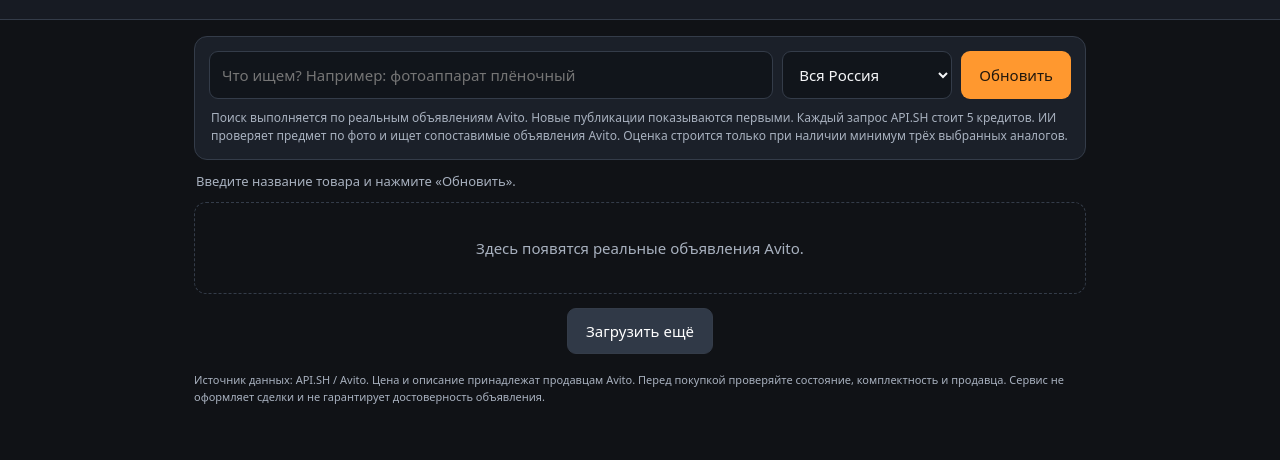
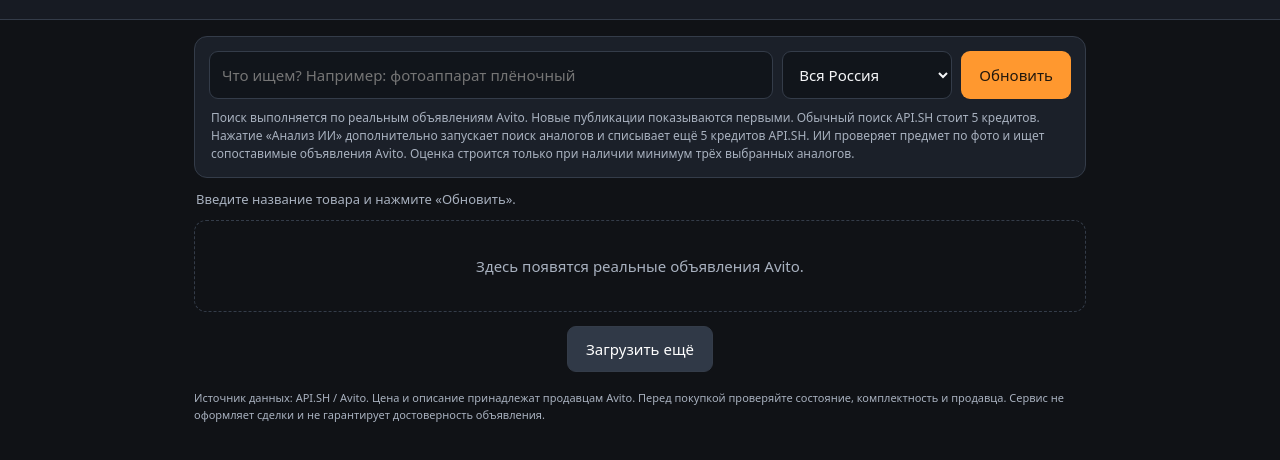
Before and after one commit to toobzero-tech/EP133-Mobile-Studio., a plain HTML site: page PRICE_RADAR/index.html in a window 1280 px wide. Shown: the part 84-544 px from the top of the page. Drawn offline with Linux system fonts and the light colour scheme.

Commit message:
Show the extra API.SH credit cost before starting AI comparison

```diff
--- a/PRICE_RADAR/index.html
+++ b/PRICE_RADAR/index.html
@@ -52,7 +52,7 @@ footer{font-size:11px;color:var(--muted);line-height:1.5;margin-top:18px}
     </select>
     <button id="refresh">Обновить</button>
   </div>
-  <p class="hint">Поиск выполняется по реальным объявлениям Avito. Новые публикации показываются первыми. Каждый запрос API.SH стоит 5 кредитов. ИИ проверяет предмет по фото и ищет сопоставимые объявления Avito. Оценка строится только при наличии минимум трёх выбранных аналогов.</p>
+  <p class="hint">Поиск выполняется по реальным объявлениям Avito. Новые публикации показываются первыми. Обычный поиск API.SH стоит 5 кредитов. Нажатие «Анализ ИИ» дополнительно запускает поиск аналогов и списывает ещё 5 кредитов API.SH. ИИ проверяет предмет по фото и ищет сопоставимые объявления Avito. Оценка строится только при наличии минимум трёх выбранных аналогов.</p>
 </section>
 <div class="status" id="status" role="status">Введите название товара и нажмите «Обновить».</div>
 <section class="feed" id="feed"><div class="empty">Здесь появятся реальные объявления Avito.</div></section>
```
